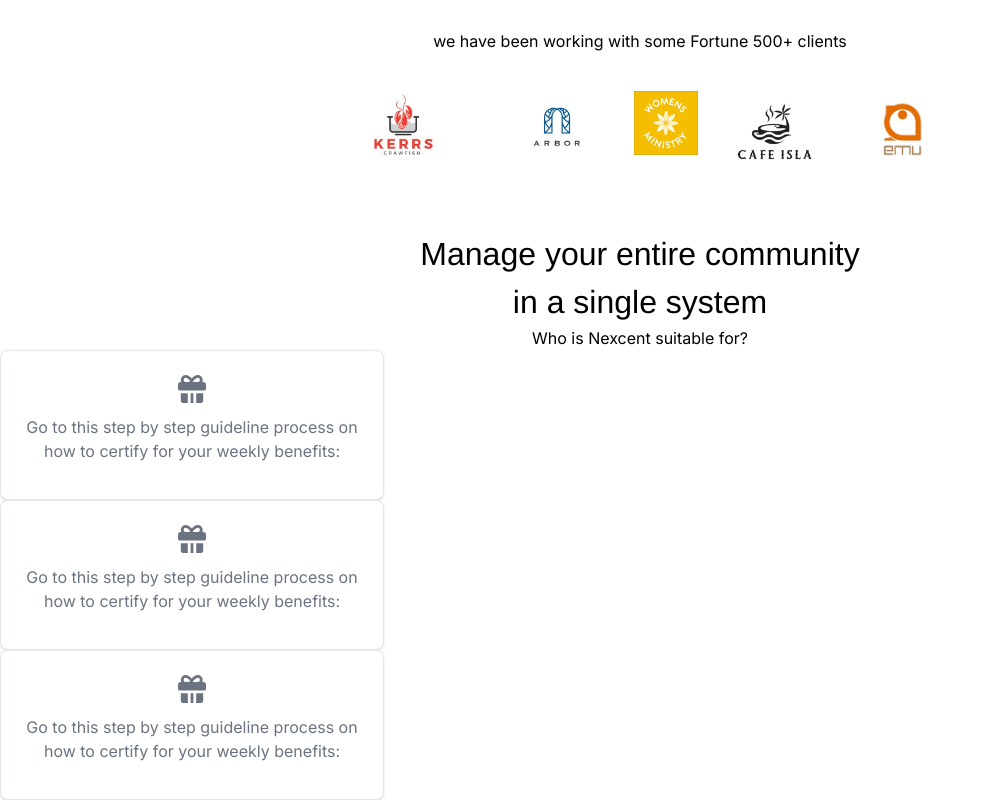
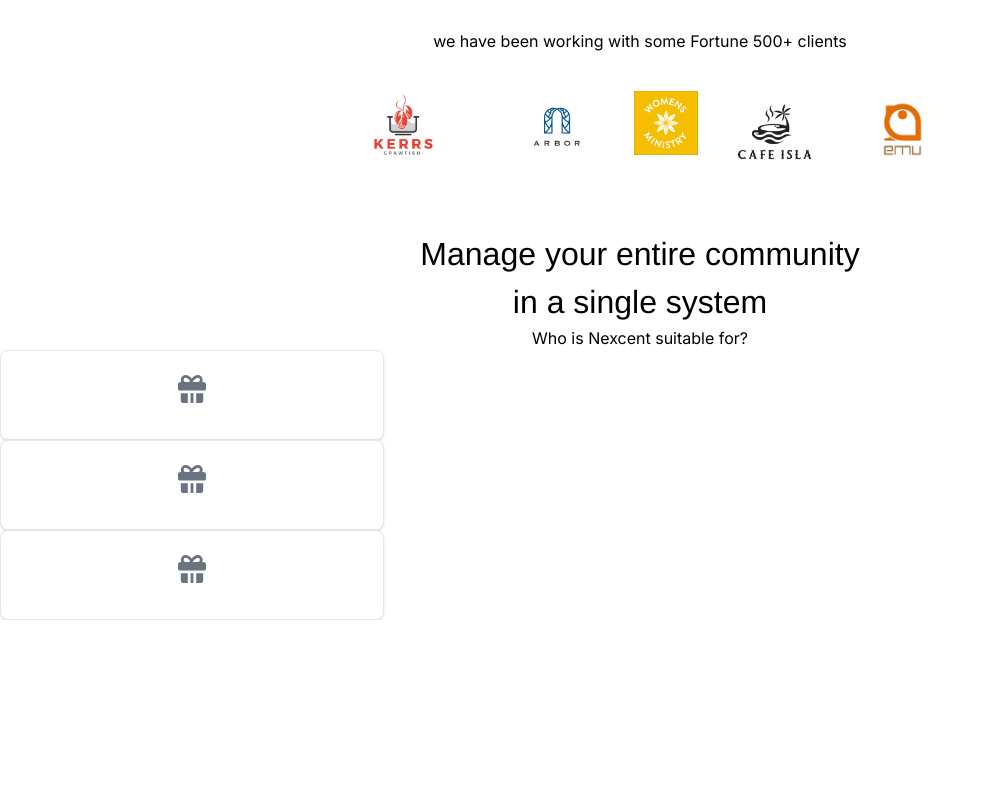
Before and after one commit to muzammilpro/Nexcent_Project, a Next.js app: page / in a window 1280 px wide. Shown: the part 626-1426 px from the top of the page, without its empty margins (0-985 px from the left). After the commit the page ends 1246 px from the top, so only its background shows below. Built offline with nearby package versions, Linux system fonts and the light colour scheme.

Commit message:
Under Procedure

```diff
--- a/app/(Components)/Card/Card.jsx
+++ b/app/(Components)/Card/Card.jsx
@@ -10,7 +10,7 @@ export default function Card(props) {
             <a href="#">
                 <h5 class="mb-2 text-2xl font-semibold tracking-tight text-gray-900 dark:text-white">{props.heading}</h5>
             </a>
-            <p class="mb-3 font-normal text-gray-500 dark:text-gray-400">Go to this step by step guideline process on how to certify for your weekly benefits:</p>
+            <p class="mb-3 font-normal text-gray-500 dark:text-gray-400">{}</p>
           </center>
         </div>
 
```
